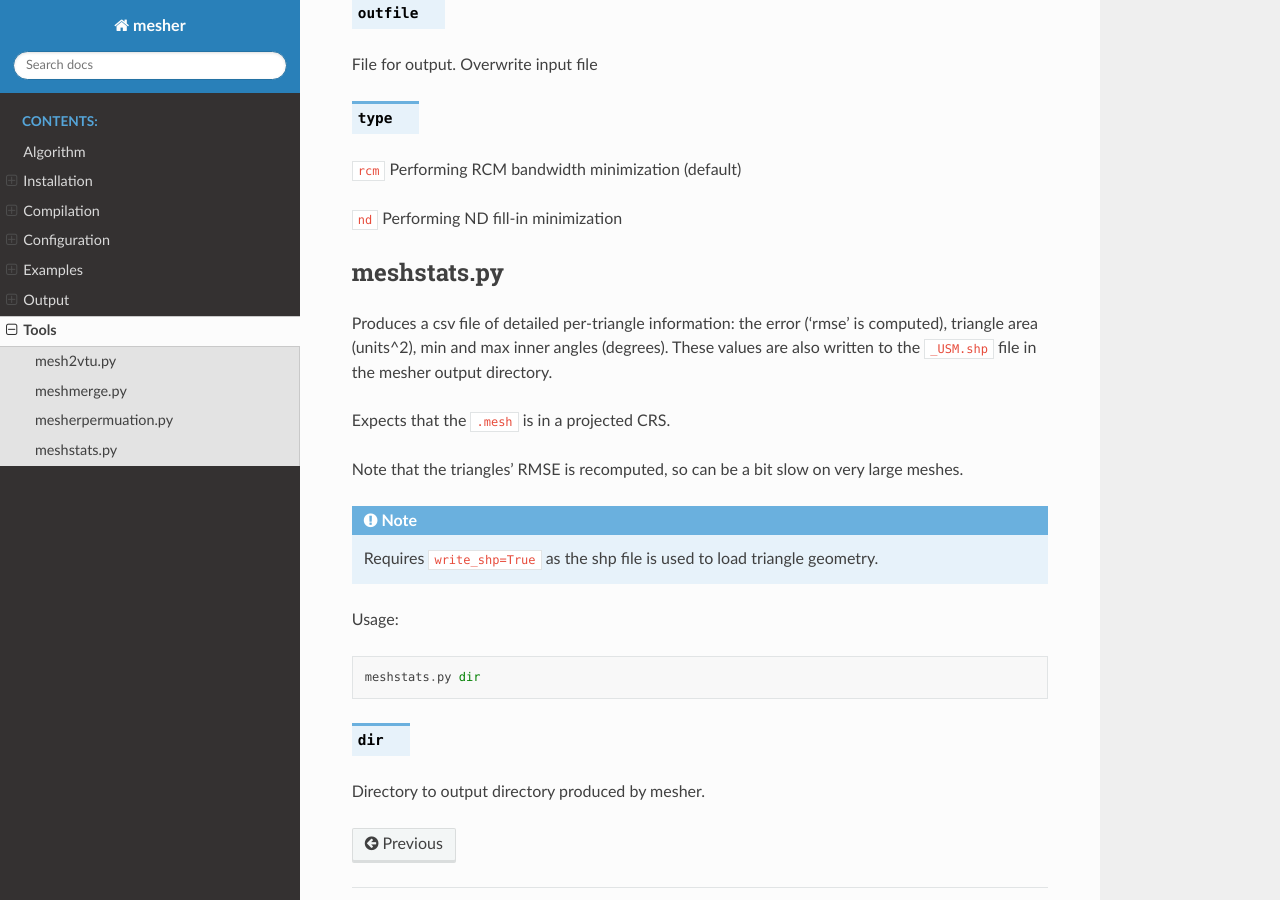
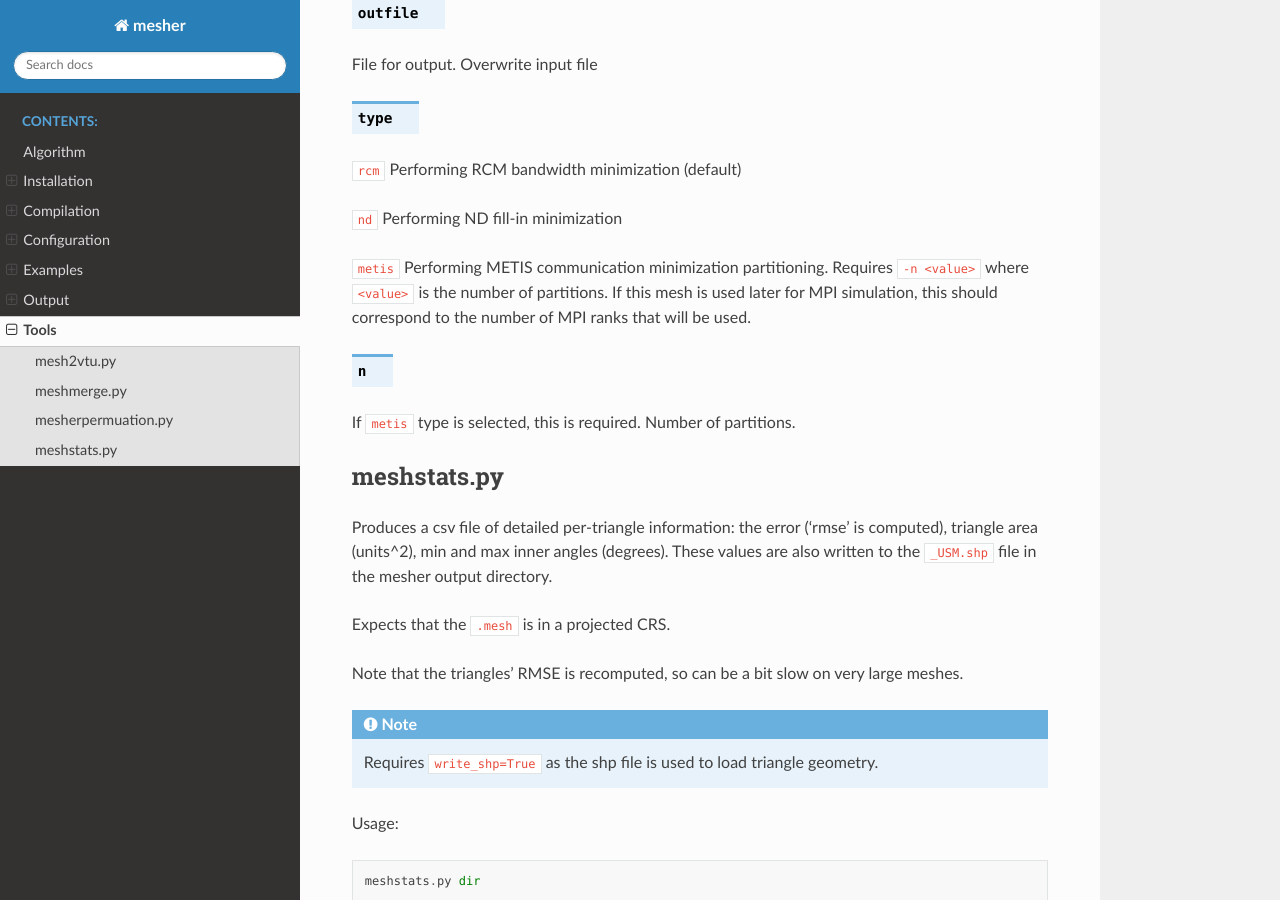
Before and after one commit to Chrismarsh/mesher, a Sphinx documentation site: the page built from docs/source/tools.rst, in a window 1280 px wide and 900 px high, scrolled down 2716 px. Built offline with Sphinx 7.4.7 and the Read the Docs theme 2.0.0, drawn with Linux system fonts in a browser that asks for light colours.

Commit message:
Update documentation about metis

```diff
--- a/docs/source/tools.rst
+++ b/docs/source/tools.rst
@@ -71,6 +71,12 @@ File for output. Overwrite input file
 
 ``nd`` Performing ND fill-in minimization
 
+``metis`` Performing METIS communication minimization partitioning. Requires ``-n <value>`` where ``<value>`` is the number of partitions. If this mesh is used later for MPI simulation, this should correspond to the number of MPI ranks that will be used.
+
+.. confval:: n
+
+If ``metis`` type is selected, this is required. Number of partitions.
+
 
 meshstats.py
 *************
```
